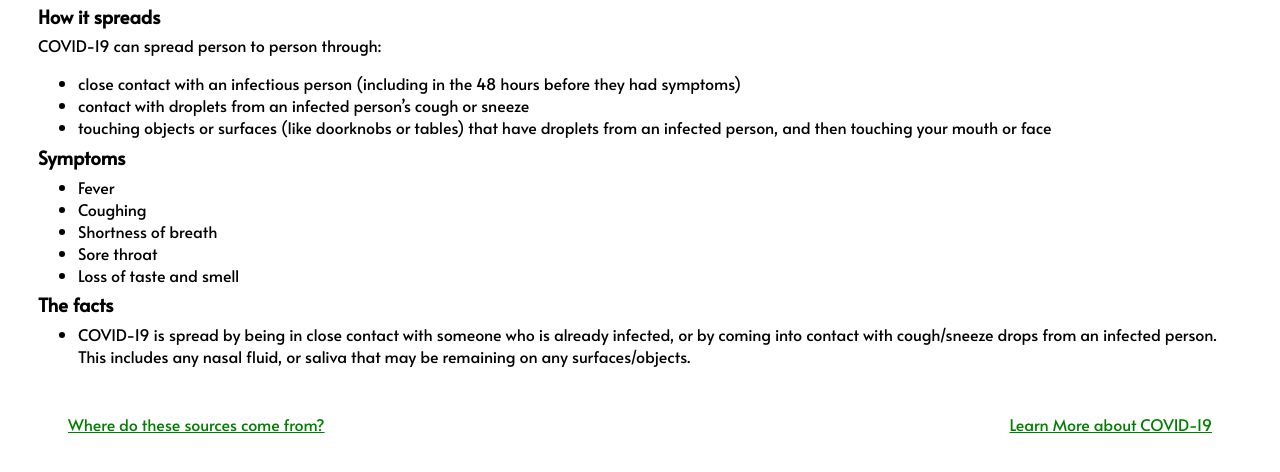
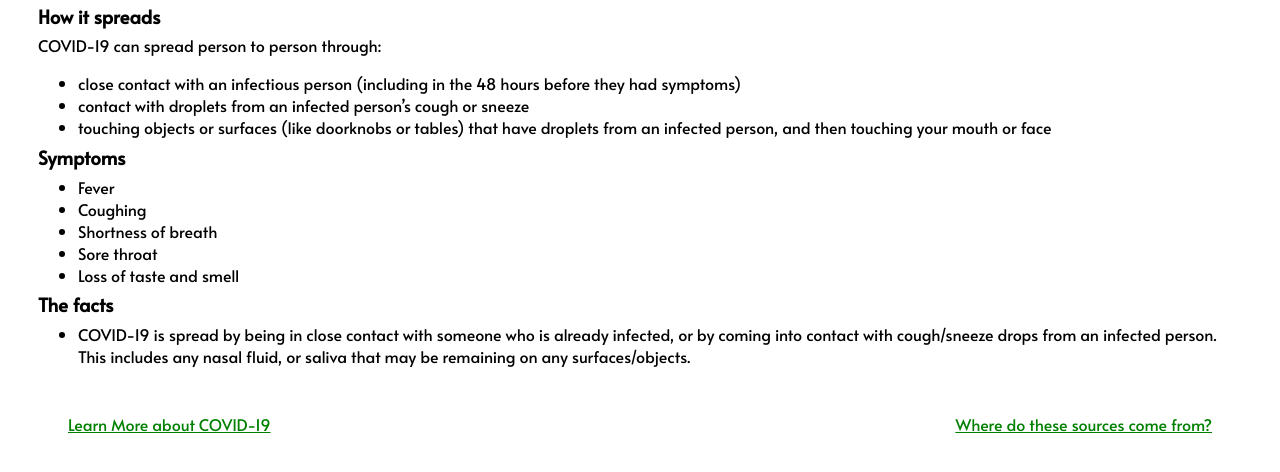
Before and after one commit to Darlane1/HIT238-Mobile-Paradigm, a browser extension: page about.html in a window 1280 px wide. Shown: the part 276-748 px from the top of the page. Drawn offline with Linux system fonts and the light colour scheme.

Commit message:
switch link sides

```diff
--- a/about.html
+++ b/about.html
@@ -41,8 +41,8 @@
     </ul>
     <div style="clear:both">
       <div class="text-wrapper">
-      <a href="sources.html" class="left_link" style="float:left">Where do these sources come from?</a>
-      <a href="about.html" class="right_link" style="float:right">Learn More about COVID-19</a>
+        <a href="about.html" class="right_link" style="float:left">Learn More about COVID-19</a>
+      <a href="sources.html" class="left_link" style="float:right">Where do these sources come from?</a>
   </div>
   </div>
 </div>
```
Also changed, not shown: whatnow.html (+2 -2 lines).
